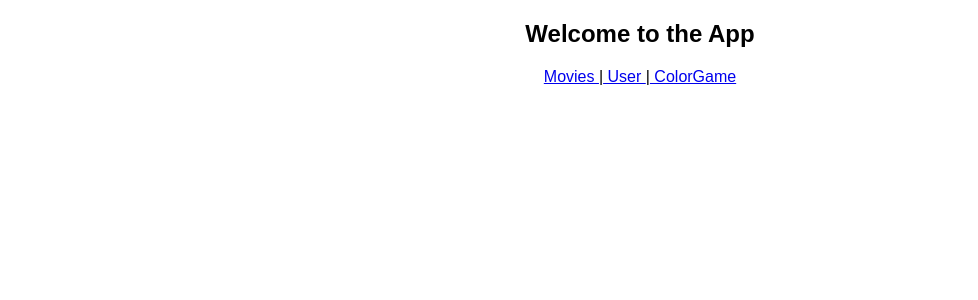
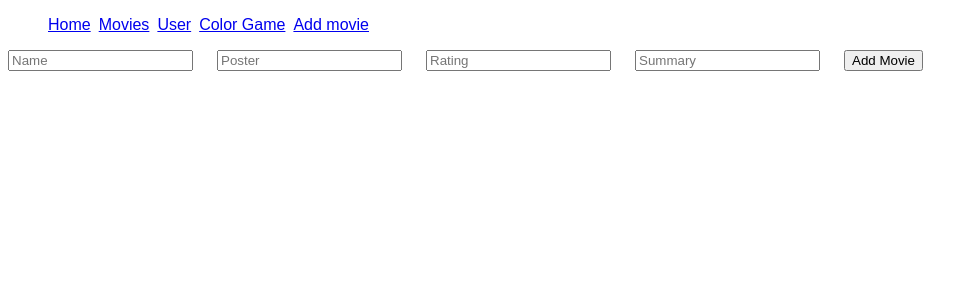
Before and after one commit to Z-Noloyiso/my-app, a React (Vite) app: page /movies/add in a window 1280 px wide. Shown: the top 300 px of the page, without its empty margins (0-978 px from the left). Built offline with nearby package versions, Linux system fonts and the light colour scheme.

Commit message:
lifting the state up

```diff
--- a/src/App.jsx
+++ b/src/App.jsx
@@ -1,34 +1,54 @@
 //noloyiso
 
 import "./index.css";
-import { MovieList } from "./movie/MovieList";
-import { UserList } from "./user/UserList";
+import { MovieList } from "./pages/MovieList";
+import { UserList } from "./pages/UserList";
 import { Counter } from "./concepts/Counter";
 import {ColorGame} from "./color-game/ColorGame";
-import { Routes, Route } from "react-router";
+import { Routes, Route , Navigate} from "react-router";
+import { useState } from "react";
 import { NavLink } from "react-router";
+import { Home } from "./pages/Home";
+import { NotFound } from "./pages/NotFound";
+import { AddMovie } from "./pages/AddMovie";
+import { INITIAL_MOVIES } from "./movie/INITIAL_MOVIES";
 
 // Default export (only one per file)
 export default function App() {
   const names = ["Staesha", "Lauren", "Zulu", "Nolo"];
+   const [moviesList, setMoviesList] = useState(INITIAL_MOVIES);
   // Array Strings -> Array of JSX (Transform)
 
   return (
     // JSX starts
     <div className="App">
-       <h2>Welcome to the App</h2>
       {/* a - will refresh */}
       {/* <a href="/about">About with a</a> | <a href="/contact">Contact with a</a>|{" "} */}
       {/* 3. Navigation */}
-      <NavLink to="/movie/MovieList"> Movies </NavLink> |
-      <NavLink to="/user/UserList"> User    </NavLink>    |
-      <NavLink to="/color-game/ColorGame"> ColorGame </NavLink>
+      <header>
+      <nav>
+      <ul className="nav">
+        <li><NavLink to="/"> Home </NavLink> </li>
+      <li><NavLink to="/movies"> Movies </NavLink> </li>
+      <li> <NavLink to="/users"> User    </NavLink>    </li>
+      <li><NavLink to="/color-game"> Color Game </NavLink> </li>
+      <li><NavLink to="/movies/add"> Add movie </NavLink> </li>
+
+      </ul>
+      </nav>
+      </header>
 
       {/* 2. Matching */}
       <Routes>
-      <Route path="/movie/MovieList" element={<MovieList/>} />
-      <Route path="/user/UserList" element={<UserList/>} />
-      <Route path="/color-game/ColorGame" element={<ColorGame/>} />
+      <Route path="/" element={<Home/>} />
+
+      {/** redirection if you changed the link you must redirect user to the new link */}
+      <Route path="/films" element={<Navigate replace to="/movies"/>} />
+      <Route path="/movies" element={<MovieList moviesList={moviesList}/>} />
+      <Route path="/users" element={<UserList/>} />
+      <Route path="/color-game" element={<ColorGame/>} />
+      <Route path="/movies/add" element={<AddMovie moviesList={moviesList} setMoviesList={setMoviesList}/>} />
+      <Route path="/*" element={<NotFound/>} />
       </Routes>
 
 
--- a/src/index.css
+++ b/src/index.css
@@ -25,13 +25,21 @@
   }
 }
 
+
+.movies-container{
+  display:flex;
+  font-style: column;
+  flex-wrap: wrap;
+   gap:1rem;
+}
+
 .movie-container {
 
   width: 20rem;
   display:flex;
   flex-direction: column;
   padding:1rem;
-  gap:0.5rem;
+
   box-shadow: rgba(149, 157, 165, 0.2) 0px 8px 24px;
   border-radius: 0.5rem;
   text-align: start;
@@ -85,3 +93,10 @@ section{
 .summary-toggle{
   width:10rem;
 }
+
+.nav{
+    list-style: none;
+    display: flex;
+    gap:0.5rem;
+
+}
--- a/src/movie/MovieList.jsx
+++ b/src/movie/INITIAL_MOVIES.jsx
@@ -1,9 +1,4 @@
-//Nolo
-import { useState } from "react";
-import { Movie } from "./Movie";
-
-export function MovieList() {
-   const movies = [
+export const INITIAL_MOVIES = [
     {
       name: "Vikram",
       poster: "https://upload.wikimedia.org/wikipedia/en/9/93/Vikram_2022_poster.jpg",
@@ -71,73 +66,3 @@ export function MovieList() {
       rating: 8.8,
     },
   ];
-
-  const [moviesList, setMoviesList] = useState(movies);
-
-  const [movie, setMovie] = useState({
-    name: "",
-    poster: "",
-    rating: "",
-    summary: "",
-  });
-
-  return (
-    <main>
-      <section>
-        <input
-          type="text"
-          placeholder="Name"
-          onChange={(event) =>
-            setMovie({ ...movie, name: event.target.value })
-          }
-        />
-
-        <input
-          type="text"
-          placeholder="Poster"
-          onChange={(event) =>
-            setMovie({ ...movie, poster: event.target.value })
-          }
-        />
-
-        <input
-          type="text"
-          placeholder="Rating"
-          onChange={(event) =>
-            setMovie({
-              ...movie,
-              rating: +(event.target.value),
-            })
-          }
-        />
-
-        <input
-          type="text"
-          placeholder="Summary"
-          onChange={(event) =>
-            setMovie({ ...movie, summary: event.target.value })
-          }
-        />
-
-        <button
-          onClick={() => {
-            setMoviesList([...moviesList, movie]);
-          }}
-        >
-          Add Movie
-        </button>
-      </section>
-
-      <section>
-        {moviesList.map(({ name, poster, summary, rating }) => (
-          <Movie
-            name={name}
-            poster={poster}
-            summary={summary}
-            rating={rating}
-          />
-        ))}
-      </section>
-    </main>
-  );
-}
--- /dev/null
+++ b/src/pages/AddMovie.jsx
@@ -0,0 +1,49 @@
+import { useState } from "react";
+
+
+export function AddMovie({ moviesList, setMoviesList }) {
+
+
+  const [movie, setMovie] = useState({
+    name: "",
+    poster: "",
+    rating: "",
+    summary: "",
+  });
+
+  return <section>
+    <input
+      type="text"
+      placeholder="Name"
+      onChange={(event) => setMovie({ ...movie, name: event.target.value })} />
+
+    <input
+      type="text"
+      placeholder="Poster"
+      onChange={(event) => setMovie({ ...movie, poster: event.target.value })} />
+
+    <input
+      type="text"
+      placeholder="Rating"
+      onChange={(event) => setMovie({
+        ...movie,
+        rating: +(event.target.value),
+      })} />
+
+    <input
+      type="text"
+      placeholder="Summary"
+      onChange={(event) => setMovie({ ...movie, summary: event.target.value })} />
+
+    <button
+      onClick={() => {
+        setMoviesList([movie, ...moviesList]);
+      }}
+    >
+      Add Movie
+    </button>
+  </section>;
+
+
+
+}
--- /dev/null
+++ b/src/pages/Home.jsx
@@ -0,0 +1,4 @@
+
+export function Home() {
+  return <h1>Welcome to the Movie App</h1>;
+}
--- /dev/null
+++ b/src/pages/MovieList.jsx
@@ -0,0 +1,29 @@
+//Nolo
+import { useState } from "react";
+import { Movie } from "../movie/Movie";
+import { AddMovie } from "./AddMovie";
+import { INITIAL_MOVIES } from "../movie/INITIAL_MOVIES";
+
+
+
+
+
+export function MovieList({ moviesList}) {
+  return (
+    <main>
+      <section>
+
+        <div className="movies-container">
+        {moviesList.map(({ name, poster, summary, rating }) => (
+          <Movie
+            name={name}
+            poster={poster}
+            summary={summary}
+            rating={rating}
+          />
+        ))}
+        </div>
+      </section>
+    </main>
+  );
+}
--- /dev/null
+++ b/src/pages/NotFound.jsx
@@ -0,0 +1,6 @@
+
+export function NotFound() {
+  return <div>
+    <img src="https://sasip.lk/assets/404-Page-COuZkfvk.gif" />
+  </div>;
+}
--- a/src/user/UserList.jsx
+++ b/src/pages/UserList.jsx
@@ -1,4 +1,4 @@
-import { User } from "./User";
+import { User } from "../user/User";
 
 // Readable & Maintainable & Testability
 // Smart & Presentation Component
```
